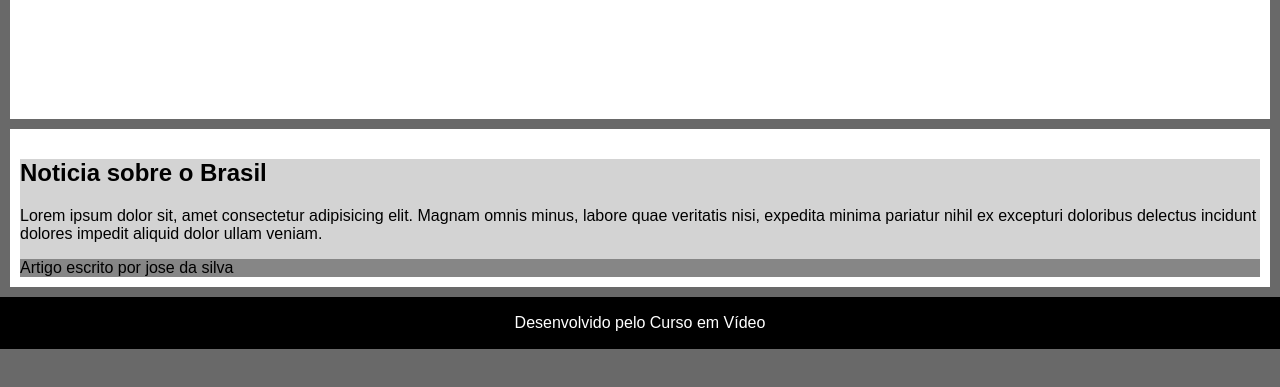
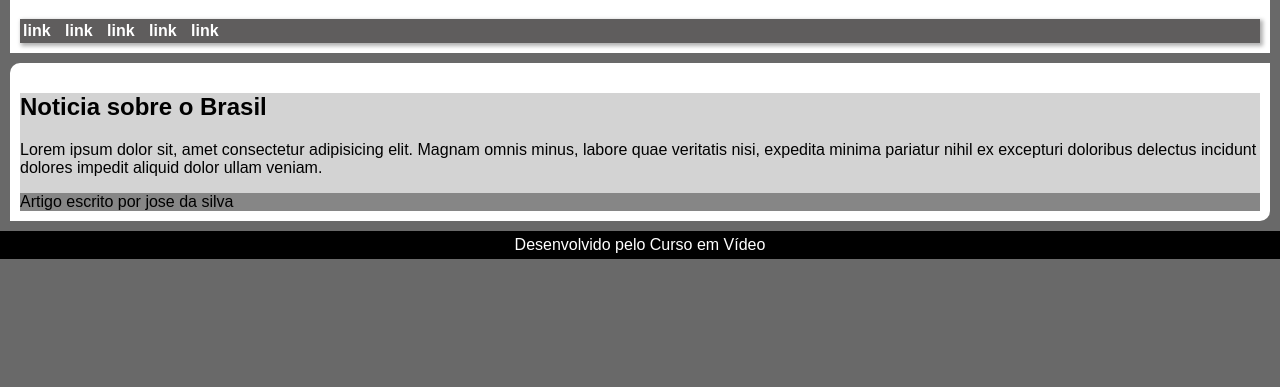
Before and after one commit to JoaoSald/curso_HTML_CSS, a plain HTML site: page modulo02/ex021/caixa02.html in a window 1280 px wide. Shown: the part 81-468 px from the top of the page. Drawn offline with Linux system fonts and the light colour scheme.

Commit message:
estrtura caixas

```diff
--- a/modulo02/ex021/caixa02.html
+++ b/modulo02/ex021/caixa02.html
@@ -18,8 +18,9 @@
             margin: 10px;
         }
         nav {
-            background-color: rgb(41, 39, 39);
-            margin-right: 1450px;
+            background-color: rgb(95, 93, 93);
+             padding: 3px;
+             box-shadow: 2px 2px 4px 1px rgba(0, 0, 0, 0.315);
         }
 
         nav > a {
@@ -38,6 +39,7 @@
         background-color: white;
         padding: 10px;
         margin: 10px;
+        border-radius: 10px 0px;
         }
 
         article{
@@ -52,8 +54,11 @@
             background-color: black;
             color: white;
             text-align: center;
-            padding: 1px;
+            padding: 4px;
             margin: 0px;
+        }
+        footer >p{
+            margin: 1px;
         }
     </style>
 </head>
```
